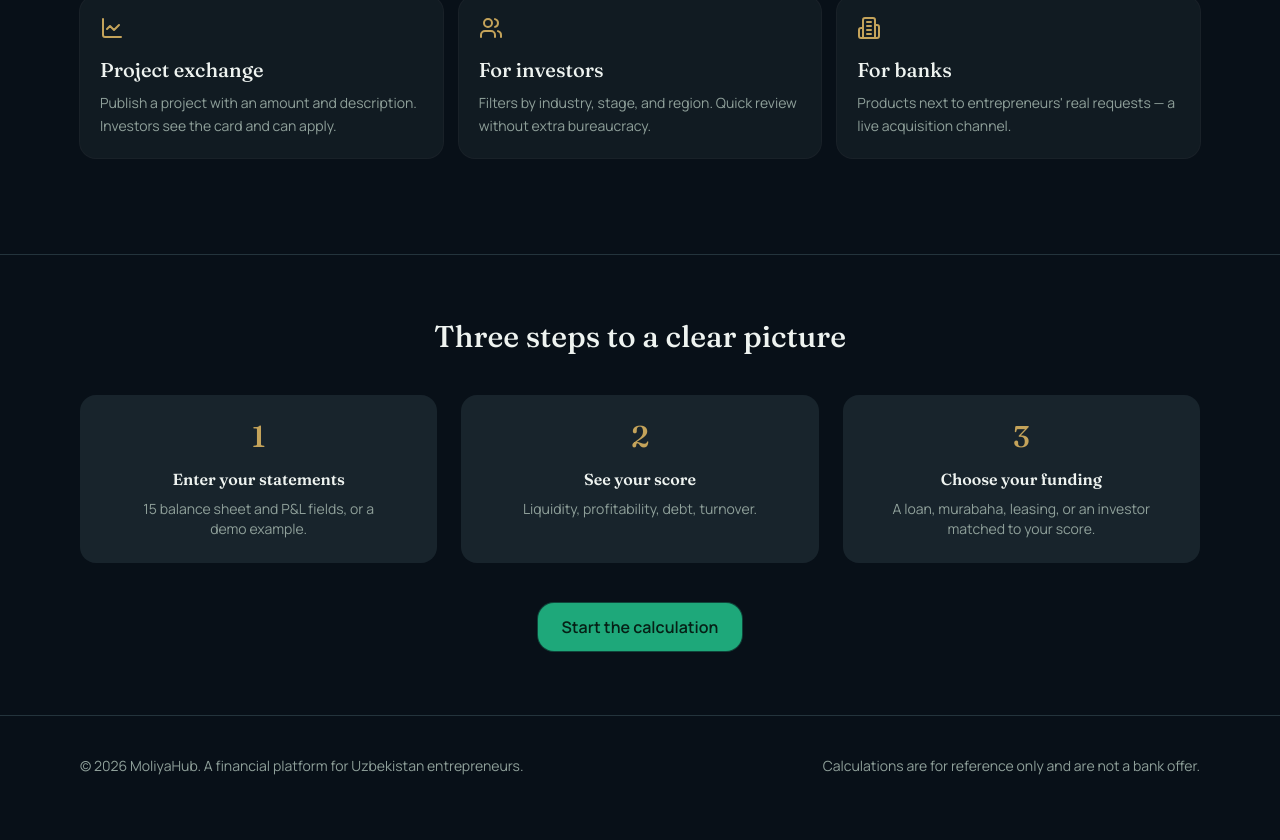
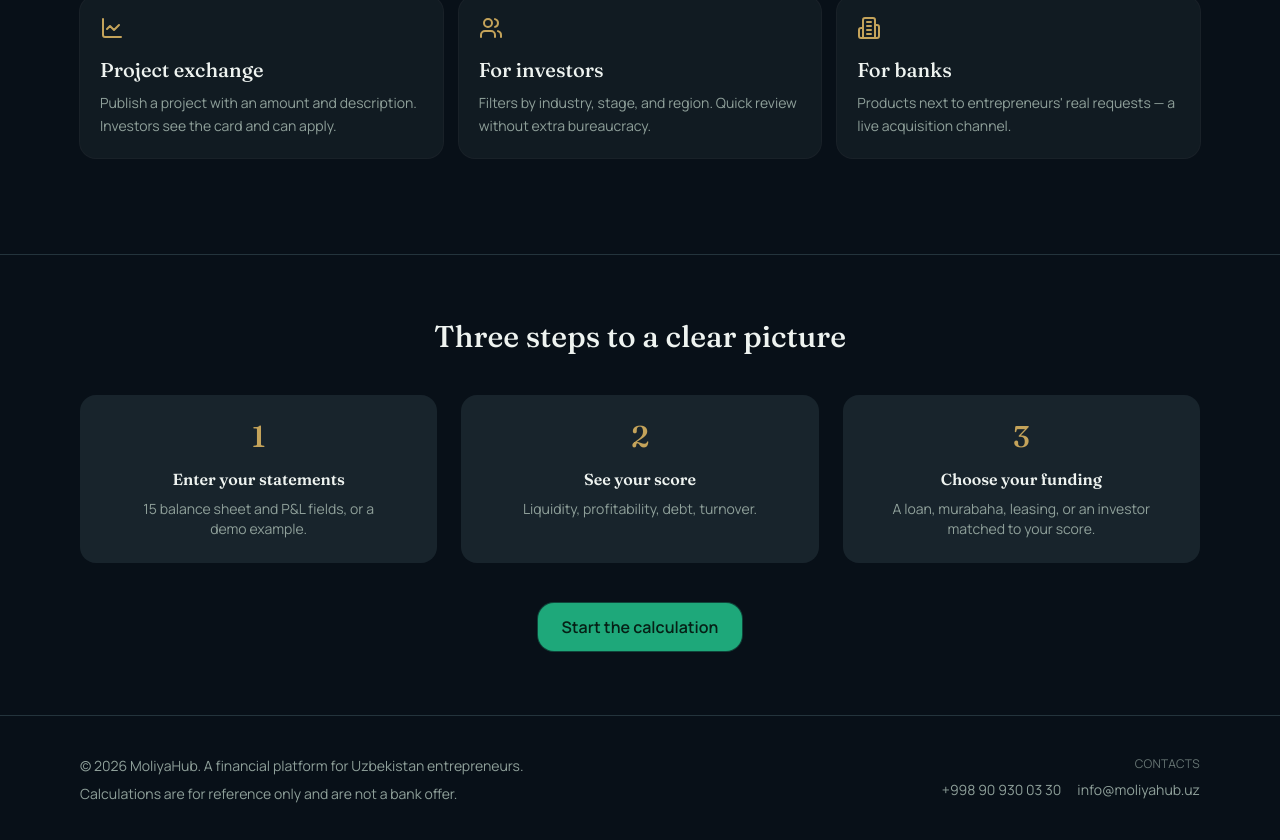
Before and after one commit to shukhratermamatov-dev/moliyahub, a Next.js app: page /en in a window 1280 px wide. Shown: the part 905-1745 px from the top of the page. Before the commit the page ends 1721 px from the top, so only its background shows below. Built offline with nearby package versions, Linux system fonts and the light colour scheme; no server answers.

Commit message:
курс валют

```diff
--- a/app/[locale]/layout.tsx
+++ b/app/[locale]/layout.tsx
@@ -1,7 +1,7 @@
 import type { Viewport } from "next";
 import { Fraunces, Manrope } from "next/font/google";
 import { notFound } from "next/navigation";
-import { isLocale, type Locale } from "@/i18n/config";
+import { defaultLocale, isLocale, type Locale } from "@/i18n/config";
 import { getDictionary } from "@/i18n/get-dictionary";
 import { I18nProvider } from "@/i18n/provider";
 import "../globals.css";
@@ -30,7 +30,7 @@ export async function generateMetadata({
   params: Promise<{ locale: string }>;
 }) {
   const { locale: rawLocale } = await params;
-  const locale: Locale = isLocale(rawLocale) ? rawLocale : "ru";
+  const locale: Locale = isLocale(rawLocale) ? rawLocale : defaultLocale;
   // Только для метаданных (title/description) — это плоские строки, их можно
   // спокойно возвращать из серверного компонента, они не пересекают границу
   // сервер→клиент как React-проп.
--- a/app/[locale]/page.tsx
+++ b/app/[locale]/page.tsx
@@ -10,7 +10,7 @@ import {
 } from "lucide-react";
 import { Shell } from "@/components/layout/shell";
 import { Button } from "@/components/ui/button";
-import { isLocale, type Locale } from "@/i18n/config";
+import { defaultLocale, isLocale, type Locale } from "@/i18n/config";
 import { getDictionary } from "@/i18n/get-dictionary";
 
 const FEATURE_ICONS = [BarChart3, Sparkles, Landmark, LineChart, Users, Building2];
@@ -21,7 +21,7 @@ export default async function Home({
   params: Promise<{ locale: string }>;
 }) {
   const { locale: rawLocale } = await params;
-  const locale: Locale = isLocale(rawLocale) ? rawLocale : "ru";
+  const locale: Locale = isLocale(rawLocale) ? rawLocale : defaultLocale;
   const dict = await getDictionary(locale);
   const t = dict.home;
 
--- /dev/null
+++ b/app/api/cbu-rates/route.ts
@@ -0,0 +1,54 @@
+import { NextResponse } from "next/server";
+
+// Курсы валют ЦБ РУз — публичный JSON-эндпоинт для веб-мастеров:
+// https://cbu.uz/uz/arkhiv-kursov-valyut/veb-masteram/
+const CBU_URL = "https://cbu.uz/en/arkhiv-kursov-valyut/json/";
+const WANTED = ["USD", "EUR", "RUB", "CNY"] as const;
+
+type CbuEntry = {
+  Ccy: string;
+  Rate: string;
+  Diff: string;
+  Date: string;
+};
+
+export type CurrencyRate = {
+  code: string;
+  rate: number;
+  diff: number;
+  date: string;
+};
+
+// Обновляем раз в час — курсы ЦБ публикуются раз в сутки, чаще не нужно.
+export const revalidate = 3600;
+
+export async function GET() {
+  try {
+    const res = await fetch(CBU_URL, { next: { revalidate } });
+    if (!res.ok) {
+      throw new Error(`CBU responded with ${res.status}`);
+    }
+    const data = (await res.json()) as CbuEntry[];
+
+    const rates: CurrencyRate[] = WANTED.map((code): CurrencyRate | null => {
+      const entry = data.find((d) => d.Ccy === code);
+      if (!entry) return null;
+      return {
+        code: code as string,
+        rate: Number(entry.Rate),
+        diff: Number(entry.Diff),
+        date: entry.Date,
+      };
+    }).filter((r): r is CurrencyRate => r !== null);
+
+    return NextResponse.json(rates, {
+      headers: {
+        "Cache-Control": "public, max-age=3600, stale-while-revalidate=600",
+      },
+    });
+  } catch {
+    // ЦБ недоступен или сменил формат — отдаём пустой список,
+    // виджет на клиенте просто не покажется, не роняя страницу.
+    return NextResponse.json([], { status: 200 });
+  }
+}
--- /dev/null
+++ b/components/finance/currency-ticker.tsx
@@ -0,0 +1,51 @@
+"use client";
+
+import { useEffect, useState } from "react";
+import type { CurrencyRate } from "@/app/api/cbu-rates/route";
+import { useI18n } from "@/i18n/provider";
+
+export function CurrencyTicker() {
+  const { dict } = useI18n();
+  const [rates, setRates] = useState<CurrencyRate[] | null>(null);
+
+  useEffect(() => {
+    let cancelled = false;
+    fetch("/api/cbu-rates")
+      .then((res) => (res.ok ? res.json() : []))
+      .then((data: CurrencyRate[]) => {
+        if (!cancelled && Array.isArray(data) && data.length > 0) {
+          setRates(data);
+        }
+      })
+      .catch(() => {
+        // тихо игнорируем — тикер просто не появится
+      });
+    return () => {
+      cancelled = true;
+    };
+  }, []);
+
+  if (!rates) return null;
+
+  return (
+    <div className="border-b border-line/60 bg-raised/50">
+      <div className="mx-auto flex max-w-6xl items-center gap-4 overflow-x-auto px-4 py-1.5 text-xs text-muted">
+        <span className="shrink-0 text-muted/60">{dict.shell.cbuRatesLabel}</span>
+        {rates.map((r) => (
+          <span key={r.code} className="flex shrink-0 items-center gap-1 tabular-nums">
+            <span className="font-medium text-fg">{r.code}</span>
+            <span>{r.rate.toLocaleString("ru-RU", { maximumFractionDigits: 2 })}</span>
+            <span
+              className={
+                r.diff > 0 ? "text-primary" : r.diff < 0 ? "text-gold" : "text-muted/50"
+              }
+            >
+              {r.diff > 0 ? "▲" : r.diff < 0 ? "▼" : "•"}
+              {Math.abs(r.diff).toLocaleString("ru-RU", { maximumFractionDigits: 2 })}
+            </span>
+          </span>
+        ))}
+      </div>
+    </div>
+  );
+}
--- a/components/layout/shell.tsx
+++ b/components/layout/shell.tsx
@@ -6,6 +6,7 @@ import { Menu, X } from "lucide-react";
 import { useState } from "react";
 import { Button } from "@/components/ui/button";
 import { LanguageSwitcher } from "@/components/language-switcher";
+import { CurrencyTicker } from "@/components/finance/currency-ticker";
 import { useI18n } from "@/i18n/provider";
 import { cn } from "@/lib/utils";
 
@@ -23,6 +24,7 @@ export function Shell({ children }: { children: React.ReactNode }) {
 
   return (
     <div className="min-h-dvh bg-bg text-fg">
+      <CurrencyTicker />
       <header className="sticky top-0 z-40 border-b border-line/80 bg-bg/85 backdrop-blur-md">
         <div className="mx-auto flex h-16 max-w-6xl items-center justify-between gap-3 px-4">
           <Link href={`/${locale}`} className="flex items-center gap-2.5" onClick={() => setOpen(false)}>
@@ -90,9 +92,22 @@ export function Shell({ children }: { children: React.ReactNode }) {
       </header>
       <main>{children}</main>
       <footer className="border-t border-line">
-        <div className="mx-auto flex max-w-6xl flex-col gap-2 px-4 py-10 text-sm text-muted md:flex-row md:items-center md:justify-between">
-          <p>{dict.shell.footerLine1.replace("{year}", String(new Date().getFullYear()))}</p>
-          <p>{dict.shell.footerLine2}</p>
+        <div className="mx-auto flex max-w-6xl flex-col gap-6 px-4 py-10 text-sm text-muted md:flex-row md:items-start md:justify-between">
+          <div className="flex flex-col gap-2">
+            <p>{dict.shell.footerLine1.replace("{year}", String(new Date().getFullYear()))}</p>
+            <p>{dict.shell.footerLine2}</p>
+          </div>
+          <div className="flex flex-col gap-2 md:items-end">
+            <span className="text-xs uppercase tracking-wide text-muted/70">{dict.shell.contactsLabel}</span>
+            <div className="flex flex-col gap-1 sm:flex-row sm:items-center sm:gap-4">
+              <a href="tel:+998909300330" className="transition-colors hover:text-fg">
+                +998 90 930 03 30
+              </a>
+              <a href="mailto:info@moliyahub.uz" className="transition-colors hover:text-fg">
+                info@moliyahub.uz
+              </a>
+            </div>
+          </div>
         </div>
       </footer>
     </div>
--- a/i18n/config.ts
+++ b/i18n/config.ts
@@ -2,7 +2,7 @@ export const locales = ["ru", "uz", "en"] as const;
 
 export type Locale = (typeof locales)[number];
 
-export const defaultLocale: Locale = "ru";
+export const defaultLocale: Locale = "uz";
 
 export const LOCALE_LABEL: Record<Locale, string> = {
   ru: "Рус",
--- a/i18n/dictionaries/en.ts
+++ b/i18n/dictionaries/en.ts
@@ -18,6 +18,8 @@ const dict: Dictionary = {
     closeMenu: "Close menu",
     footerLine1: "© {year} MoliyaHub. A financial platform for Uzbekistan entrepreneurs.",
     footerLine2: "Calculations are for reference only and are not a bank offer.",
+    contactsLabel: "Contacts",
+    cbuRatesLabel: "CBU:",
   },
   languageSwitcher: {
     label: "Language",
--- a/i18n/dictionaries/ru.ts
+++ b/i18n/dictionaries/ru.ts
@@ -16,6 +16,8 @@ const dict = {
     closeMenu: "Закрыть меню",
     footerLine1: "© {year} MoliyaHub. Финансовая площадка для предпринимателей Узбекистана.",
     footerLine2: "Расчёты носят справочный характер и не являются офертой банка.",
+    contactsLabel: "Контакты",
+    cbuRatesLabel: "ЦБ РУз:",
   },
   languageSwitcher: {
     label: "Язык",
--- a/i18n/dictionaries/uz.ts
+++ b/i18n/dictionaries/uz.ts
@@ -18,6 +18,8 @@ const dict: Dictionary = {
     closeMenu: "Menyuni yopish",
     footerLine1: "© {year} MoliyaHub. Oʻzbekiston tadbirkorlari uchun moliyaviy platforma.",
     footerLine2: "Hisob-kitoblar maʼlumot xarakteriga ega va bank taklifi hisoblanmaydi.",
+    contactsLabel: "Aloqa",
+    cbuRatesLabel: "OʻzR MB:",
   },
   languageSwitcher: {
     label: "Til",
```
